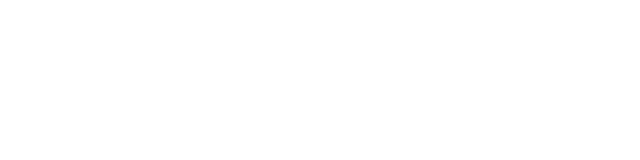
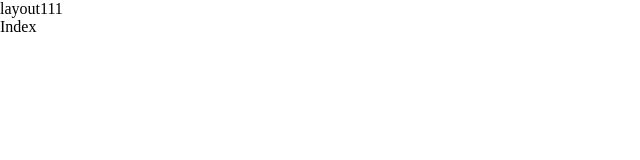
Before and after one commit to 386083520/authority-web, a Vue app: page /index in a window 1280 px wide. Shown: the top 160 px of the page, without its empty margins (0-640 px from the left). Built offline with nearby package versions, Linux system fonts and the light colour scheme.

Commit message:
登陆路由跳转

```diff
--- /dev/null
+++ b/src/layout/index.vue
@@ -0,0 +1,15 @@
+<template>
+    <div>layout111
+      <router-view/>
+    </div>
+</template>
+
+<script>
+export default {
+  name: 'Layout'
+}
+</script>
+
+<style scoped>
+
+</style>
--- a/src/router/index.js
+++ b/src/router/index.js
@@ -1,4 +1,5 @@
 import Vue from 'vue'
+import Layout from '@/layout'
 import VueRouter from 'vue-router'
 
 Vue.use(VueRouter)
@@ -8,6 +9,18 @@ export const constantRoutes = [
     path: '/login',
     name: 'login',
     component: () => import('@/views/login')
+  },
+  {
+    path: '',
+    component: Layout,
+    redirect: 'index',
+    children: [
+      {
+        path: 'index',
+        component: () => import('@/views/index'),
+        name: 'Index'
+      }
+    ]
   }
 ]
 
--- /dev/null
+++ b/src/views/index.vue
@@ -0,0 +1,13 @@
+<template>
+  <div>Index</div>
+</template>
+
+<script>
+export default {
+  name: 'Index'
+}
+</script>
+
+<style scoped>
+
+</style>
--- a/src/views/login.vue
+++ b/src/views/login.vue
@@ -74,7 +74,17 @@ export default {
         rememberMe: false,
         code: '',
         uuid: ''
-      }
+      },
+      redirect: undefined
+    }
+  },
+  watch: {
+    $route: {
+      handler: function (route) {
+        console.log('gsdroute', route)
+        this.redirect = route.query && route.query.redirect
+      },
+      immediate: true
     }
   },
   created () {
@@ -95,9 +105,9 @@ export default {
         console.log('gsdvalid', valid)
         if (valid) {
           if (this.loginForm.rememberMe) {
-
           } else {
             this.$store.dispatch('Login', this.loginForm).then(() => {
+              this.$router.push({ path: this.redirect || '/' }).catch(() => {})
             })
           }
         }
```
